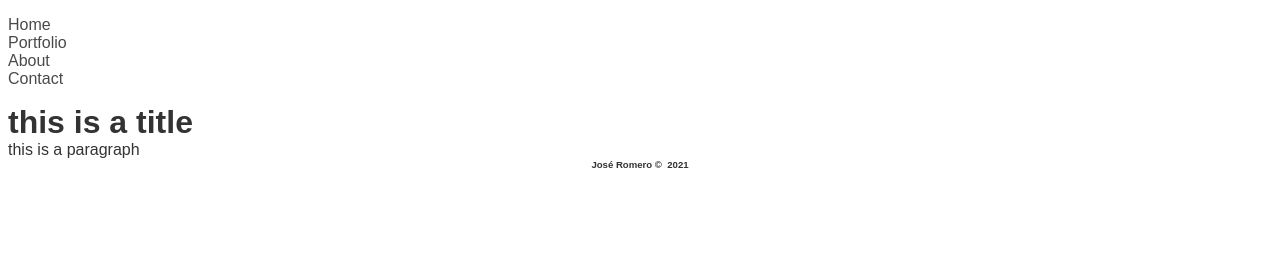
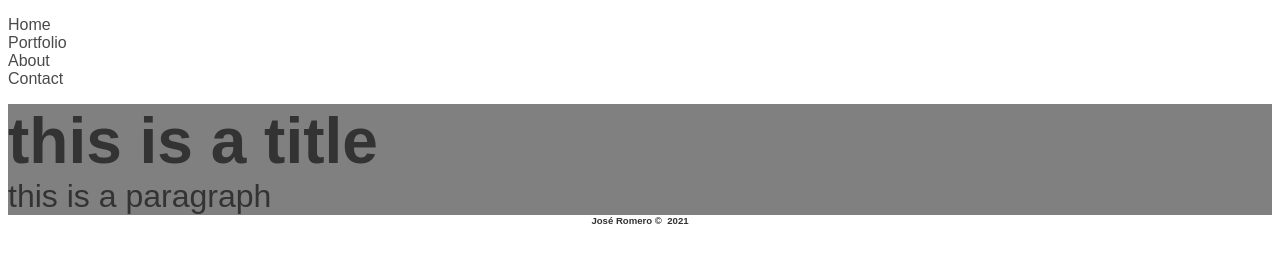
Before and after one commit to jdromero88/km-website, a website: page src/index.html in a window 1280 px wide. Drawn offline with Linux system fonts and the light colour scheme.

Commit message:
Added home style file

```diff
--- /dev/null
+++ b/src/assets/_scss/pages/home.scss
@@ -0,0 +1,4 @@
+.home {
+  background-color: $nav-link-color-700;
+  font-size: 2rem;
+}
--- a/src/assets/_scss/styles.scss
+++ b/src/assets/_scss/styles.scss
@@ -6,6 +6,10 @@
   'abstracts/functions',
   'abstracts/mixins';
 @import 'base/base';
+
+// 6. Page-specific styles
+@import
+  'pages/home';
 // @use 'base/typography';
 // @use 'base/utilities';
 // @use 'components/buttons';
--- a/src/index.html
+++ b/src/index.html
@@ -24,7 +24,7 @@
         </ul>
       </nav>
     </header>
-    <main>
+    <main class="home">
       <h1>this is a title</h1>
       <p>this is a paragraph</p>
     </main>
```
Also changed, not shown: src/css/index.css, 1 other file.
